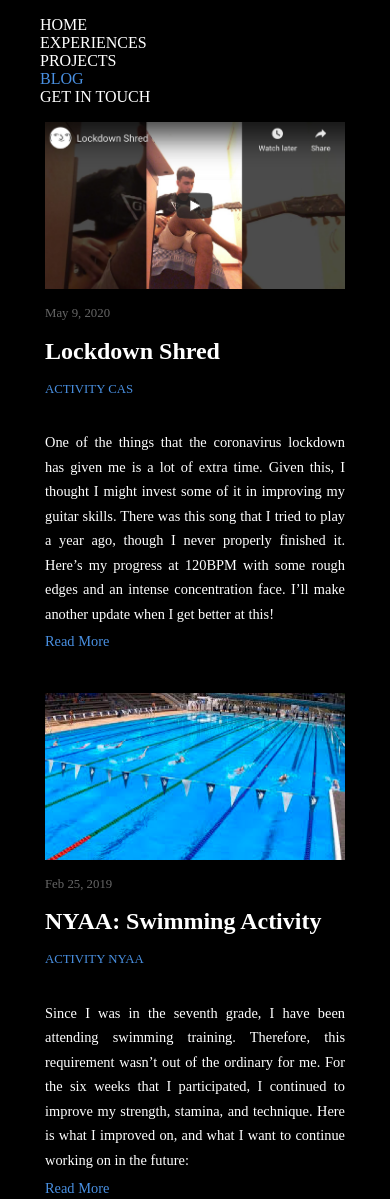
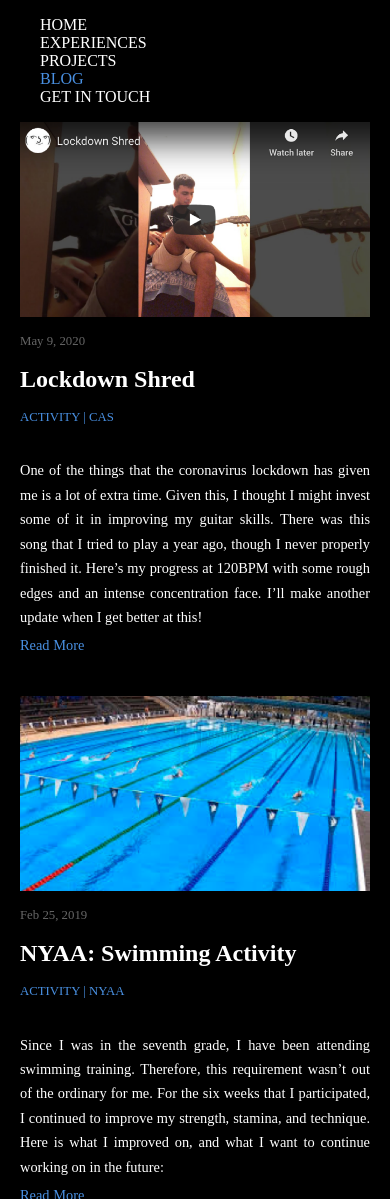
Before and after one commit to arjoooooon/portfolio, a Gatsby site: page /blog in a window 390 px wide. Shown: the top 1199 px of the page. Built offline with nearby package versions, Linux system fonts and the light colour scheme; Gatsby itself is replaced by a stand-in of ours.

Commit message:
removed index2

```diff
--- a/src/pages/blog.js
+++ b/src/pages/blog.js
@@ -13,7 +13,7 @@ const Blog = () => {
             <Navbar />
             <div className={styles.centered}>
                 <div className={styles.postContainer}>
-                    <BlogPost uri={Photo1} date="May 9, 2020" title="Lockdown Shred" label="ACTIVITY CAS">
+                    <BlogPost uri={Photo1} date="May 9, 2020" title="Lockdown Shred" label="ACTIVITY | CAS">
                         One of the things that the coronavirus lockdown has given me is a lot of extra time.
                         Given this, I thought I might invest some of it in improving my guitar skills.
                         There was this song that I tried to play a year ago, though I never properly finished it.
@@ -21,7 +21,7 @@ const Blog = () => {
                         I’ll make another update when I get better at this!
                     </BlogPost>
 
-                    <BlogPost uri={Photo2} date="Feb 25, 2019" title="NYAA: Swimming Activity" label="ACTIVITY NYAA">
+                    <BlogPost uri={Photo2} date="Feb 25, 2019" title="NYAA: Swimming Activity" label="ACTIVITY | NYAA">
                         Since I was in the seventh grade, I have been attending swimming training. Therefore,
                         this requirement wasn’t out of the ordinary for me. For the six weeks that I participated,
                         I continued to improve my strength, stamina, and technique. Here is what I improved on, and
--- a/src/styles/blogpost.module.css
+++ b/src/styles/blogpost.module.css
@@ -55,11 +55,11 @@
 
 @media screen and (max-width: 480px){
     .wrapper{
-        width: 300px;
+        width: 350px;
     }
 
     .thumbnail{
-        width: 300px;
-        height: 167px;
+        width: 350px;
+        height: 195px;
     }
 }
```
Also changed, not shown: src/pages/index2.js (deleted, +0 -26 lines), 1 other file.
